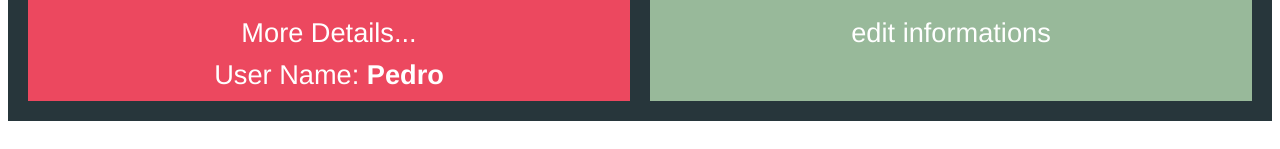
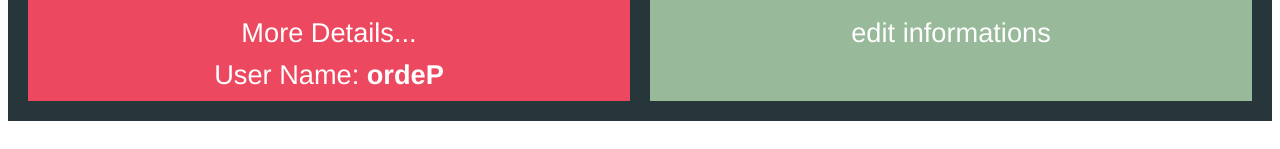
Before and after one commit to pedrosales/VueJS, a Vue app in the folder components/components-comunication/: page / in a window 1280 px wide. Shown: the part 359-508 px from the top of the page. Built offline with nearby package versions, Linux system fonts and the light colour scheme.

Commit message:
props validation

```diff
--- a/components/components-comunication/src/components/UserInfo.vue
+++ b/components/components-comunication/src/components/UserInfo.vue
@@ -4,14 +4,28 @@
     <p>More Details...</p>
     <p>
       User Name:
-      <strong>{{ name }}</strong>
+      <strong>{{ reverseName() }}</strong>
     </p>
   </div>
 </template>
 
 <script>
 export default {
-  props: ["name"],
+  props: {
+    name: {
+      type: String,
+      // required: true,
+      default: "Anônimo",
+      // default: function () {
+      //   return Array(10).fill(0).join(",");
+      // },
+    },
+  },
+  methods: {
+    reverseName() {
+      return this.name.split("").reverse().join("");
+    },
+  },
 };
 </script>
 
```
